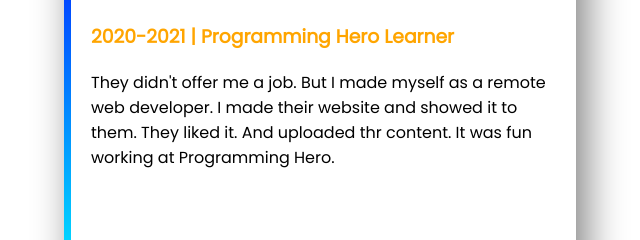
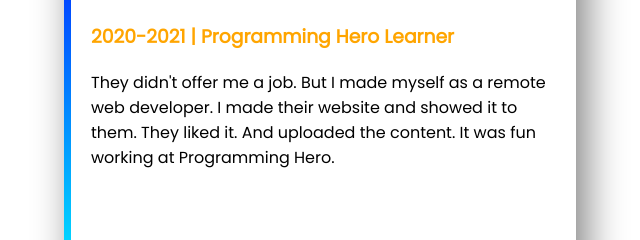
Before and after one commit to Mynul-07/my-portfolio, a plain HTML site: page index.html in a window 1280 px wide. Shown: the part 1423-1663 px from the top of the page, 640-1280 px from the left. Drawn offline with Linux system fonts and the light colour scheme.

Commit message:
spelling correct

```diff
--- a/index.html
+++ b/index.html
@@ -65,7 +65,7 @@
                 <h3 class="orange-color">2020-2021 | Programming Hero Learner</h3>
                 <p>They didn't offer me a job. But I made myself as a remote web developer. I made their website and
                     showed
-                    it to them. They liked it. And uploaded thr content. It was fun working at Programming Hero.</p>
+                    it to them. They liked it. And uploaded the content. It was fun working at Programming Hero.</p>
             </div>
         </div>
 
```
